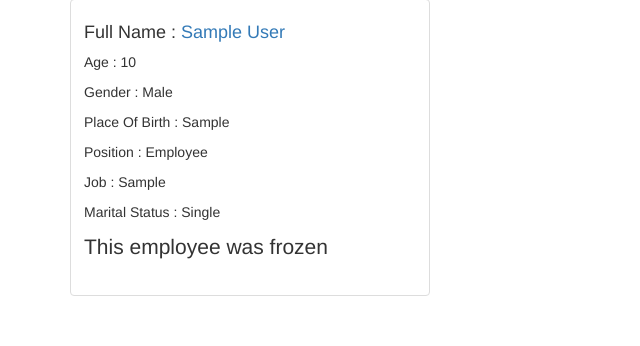
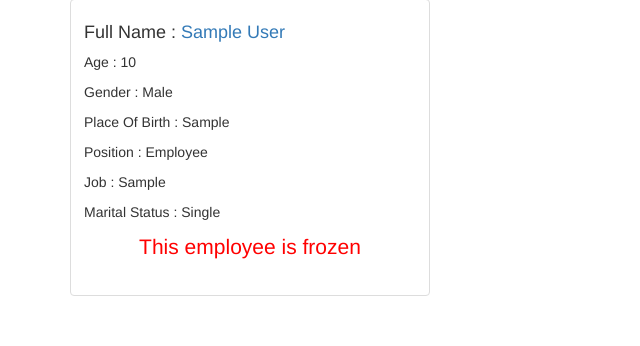
Before and after one commit to osama-mohamed/employee_system, a Django app: page / in a window 1280 px wide. Shown: the part 183-529 px from the top of the page, without its empty margins (0-640 px from the left). Run offline with Django 3.2, Linux system fonts and the light colour scheme; tables that the repository leaves empty hold one stand-in row (values such as "Sample post"); some libraries are stand-ins or nearby versions.

Commit message:
style frozen employee

```diff
--- a/employees/templates/employees/all_employees.html
+++ b/employees/templates/employees/all_employees.html
@@ -29,7 +29,7 @@
                 <p>Marital Status : {{ emp.marital_status }}</p>
 {#                <p>Salary : {{ emp.salary }}</p>#}
               {% if emp.freeze == True %}
-                  <p class="lead">This employee was frozen</p>
+                  <p class="lead text-center" style="color: #f00;">This employee is frozen</p>
               {% else %}
                 <a href="{% url 'employees:update' emp.id %}" class="btn btn-info btn-raised">
                     <i class="fa fa-user"></i> Update
--- a/static/js/add_full_name.js
+++ b/static/js/add_full_name.js
@@ -12,7 +12,7 @@ $(function () {
         if ($('input[name=first_name]').val() === '' && $('input[name=last_name]').val() === '') {
             $('input[name=full_name]').val('');
         } else {
-            $('input[name=full_name]').val([firstName + ' ' + lastName]);
+            $('input[name=full_name]').val(firstName + ' ' + lastName);
         }
     }
 
```
